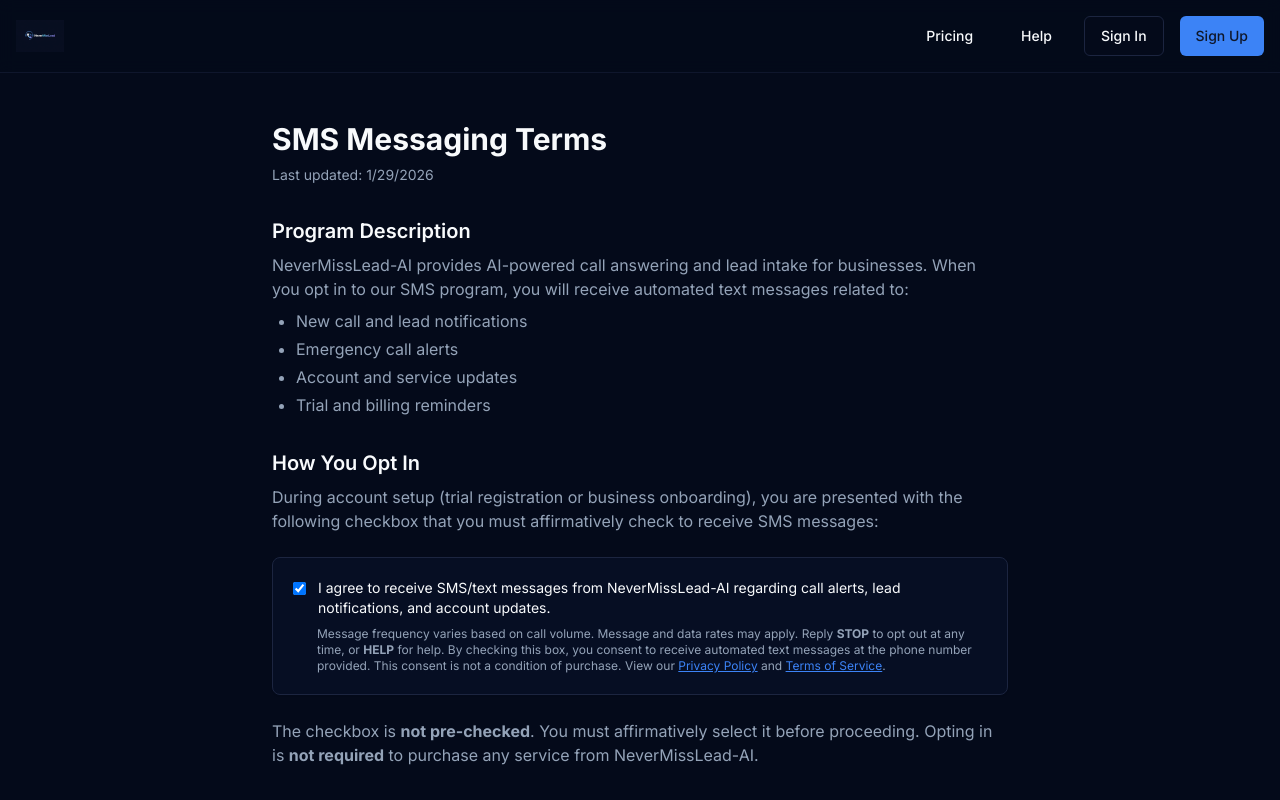
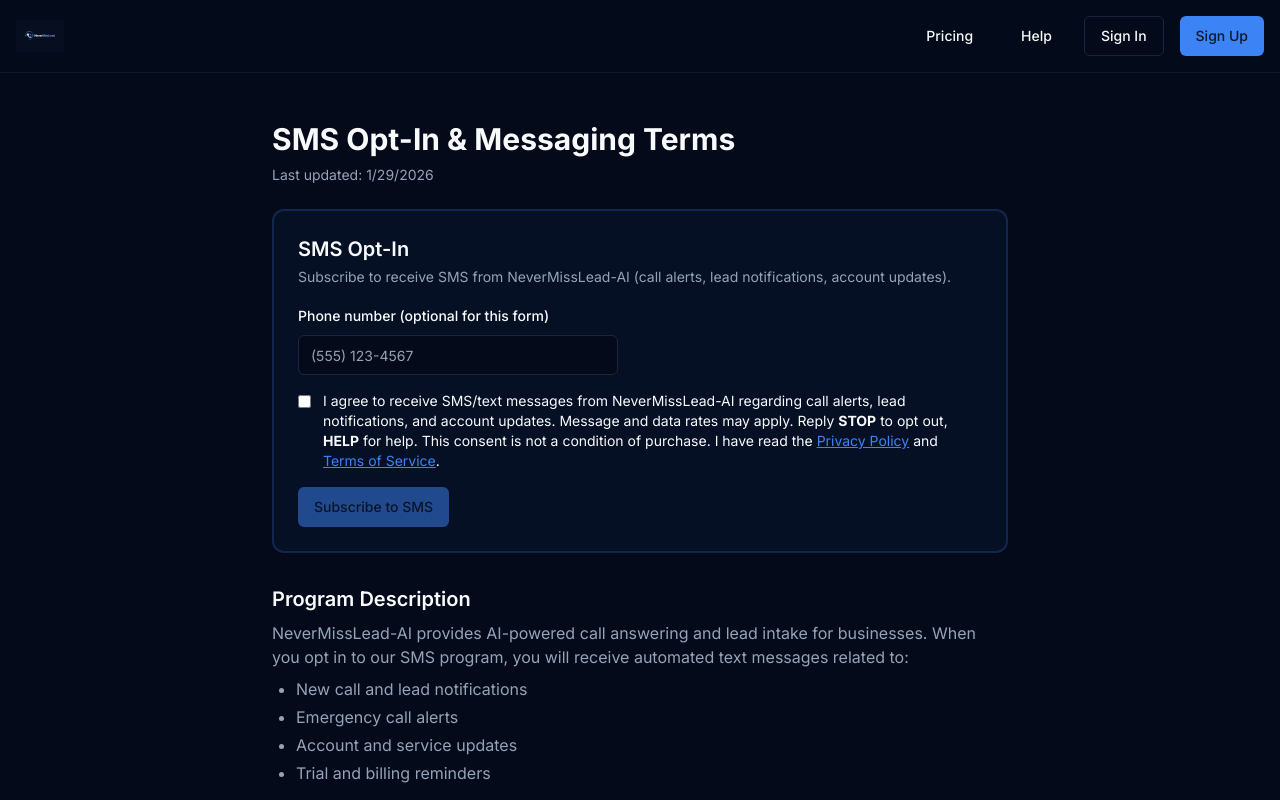
Before and after one commit to cluckso/nml, a Next.js app: page /sms-terms in a window 1280 px wide. Shown: the top 800 px of the page. Built offline with nearby package versions, Linux system fonts and the light colour scheme; no server answers.

Commit message:
added 15 settings

```diff
--- /dev/null
+++ b/app/api/sms-opt-in/route.ts
@@ -0,0 +1,27 @@
+import { NextRequest, NextResponse } from "next/server"
+
+/**
+ * Public SMS opt-in endpoint for the form on /sms-terms.
+ * Used for Twilio toll-free verification (proof of consent URL).
+ * Accepts unauthenticated submissions; we only validate and return success.
+ */
+export async function POST(req: NextRequest) {
+  try {
+    const body = await req.json().catch(() => ({}))
+    const consent = body?.consent === true
+    if (!consent) {
+      return NextResponse.json(
+        { error: "Consent is required", ok: false },
+        { status: 400 }
+      )
+    }
+    // Optional: log or store phone if provided (e.g. for lead list). For Twilio verification we just need 200.
+    const phone = typeof body?.phoneNumber === "string" ? body.phoneNumber.trim() : null
+    if (phone) {
+      // Could store in DB here if we add a public_opt_ins table; not required for verification
+    }
+    return NextResponse.json({ ok: true, message: "Opt-in received." })
+  } catch {
+    return NextResponse.json({ error: "Invalid request", ok: false }, { status: 400 })
+  }
+}
--- a/app/sms-terms/page.tsx
+++ b/app/sms-terms/page.tsx
@@ -1,23 +1,27 @@
 import type { Metadata } from "next"
 import Link from "next/link"
+import { PublicSmsOptInForm } from "@/components/consent/PublicSmsOptInForm"
 
 export const metadata: Metadata = {
-  title: "SMS Terms & Opt-In - NeverMissLead-AI",
+  title: "SMS Opt-In & Messaging Terms - NeverMissLead-AI",
   description:
-    "SMS messaging terms, opt-in disclosure, and consent information for NeverMissLead-AI.",
+    "SMS opt-in form and messaging terms for NeverMissLead-AI. Subscribe to call alerts and account notifications.",
 }
 
 /**
- * Public page that demonstrates the SMS opt-in workflow for Twilio toll-free verification.
- * Twilio reviewers need a publicly accessible URL showing how users consent to receive SMS.
+ * Public page with live SMS opt-in form and terms for Twilio toll-free verification.
+ * The URL must lead directly to the opt-in workflow (form) and be publicly accessible.
  */
 export default function SmsTermsPage() {
   return (
     <div className="container mx-auto px-4 py-12 max-w-3xl">
-      <h1 className="text-3xl font-bold mb-2">SMS Messaging Terms</h1>
-      <p className="text-sm text-muted-foreground mb-8">
+      <h1 className="text-3xl font-bold mb-2">SMS Opt-In & Messaging Terms</h1>
+      <p className="text-sm text-muted-foreground mb-6">
         Last updated: {new Date().toLocaleDateString("en-US")}
       </p>
+
+      {/* Opt-in form first so the URL leads directly to consent collection (Twilio requirement) */}
+      <PublicSmsOptInForm />
 
       <div className="prose prose-sm max-w-none space-y-8 text-muted-foreground">
         {/* ---------- Program Description ---------- */}
--- /dev/null
+++ b/components/consent/PublicSmsOptInForm.tsx
@@ -0,0 +1,90 @@
+"use client"
+
+import { useState } from "react"
+import Link from "next/link"
+import { Button } from "@/components/ui/button"
+import { Input } from "@/components/ui/input"
+import { Label } from "@/components/ui/label"
+
+/**
+ * Public SMS opt-in form for Twilio toll-free verification.
+ * Must be on a publicly accessible page so reviewers can see the opt-in workflow.
+ */
+export function PublicSmsOptInForm() {
+  const [phone, setPhone] = useState("")
+  const [consent, setConsent] = useState(false)
+  const [status, setStatus] = useState<"idle" | "submitting" | "success" | "error">("idle")
+
+  async function handleSubmit(e: React.FormEvent) {
+    e.preventDefault()
+    if (!consent) return
+    setStatus("submitting")
+    try {
+      const res = await fetch("/api/sms-opt-in", {
+        method: "POST",
+        headers: { "Content-Type": "application/json" },
+        body: JSON.stringify({ phoneNumber: phone.trim() || undefined, consent: true }),
+      })
+      if (res.ok) {
+        setStatus("success")
+      } else {
+        setStatus("error")
+      }
+    } catch {
+      setStatus("error")
+    }
+  }
+
+  return (
+    <section className="rounded-xl border-2 border-primary/20 bg-primary/5 p-6 mb-8">
+      <h2 className="text-xl font-semibold text-foreground mb-1">SMS Opt-In</h2>
+      <p className="text-sm text-muted-foreground mb-4">
+        Subscribe to receive SMS from NeverMissLead-AI (call alerts, lead notifications, account updates).
+      </p>
+
+      {status === "success" ? (
+        <p className="text-sm text-green-600 dark:text-green-400 font-medium">
+          Thank you. You have opted in to receive SMS messages. Message and data rates may apply. Reply STOP to opt out anytime.
+        </p>
+      ) : (
+        <form onSubmit={handleSubmit} className="space-y-4">
+          <div className="space-y-2">
+            <Label htmlFor="public-sms-phone">Phone number (optional for this form)</Label>
+            <Input
+              id="public-sms-phone"
+              type="tel"
+              placeholder="(555) 123-4567"
+              value={phone}
+              onChange={(e) => setPhone(e.target.value)}
+              disabled={status === "submitting"}
+              className="max-w-xs"
+            />
+          </div>
+          <label className="flex items-start gap-3 cursor-pointer">
+            <input
+              type="checkbox"
+              checked={consent}
+              onChange={(e) => setConsent(e.target.checked)}
+              disabled={status === "submitting"}
+              className="mt-1 rounded"
+              required
+            />
+            <span className="text-sm">
+              I agree to receive SMS/text messages from NeverMissLead-AI regarding call alerts, lead notifications, and account updates.
+              Message and data rates may apply. Reply <strong>STOP</strong> to opt out, <strong>HELP</strong> for help.
+              This consent is not a condition of purchase. I have read the{" "}
+              <Link href="/privacy" className="text-primary underline">Privacy Policy</Link> and{" "}
+              <Link href="/terms" className="text-primary underline">Terms of Service</Link>.
+            </span>
+          </label>
+          {status === "error" && (
+            <p className="text-sm text-destructive">Something went wrong. Please try again.</p>
+          )}
+          <Button type="submit" disabled={!consent || status === "submitting"}>
+            {status === "submitting" ? "Submitting…" : "Subscribe to SMS"}
+          </Button>
+        </form>
+      )}
+    </section>
+  )
+}
```
